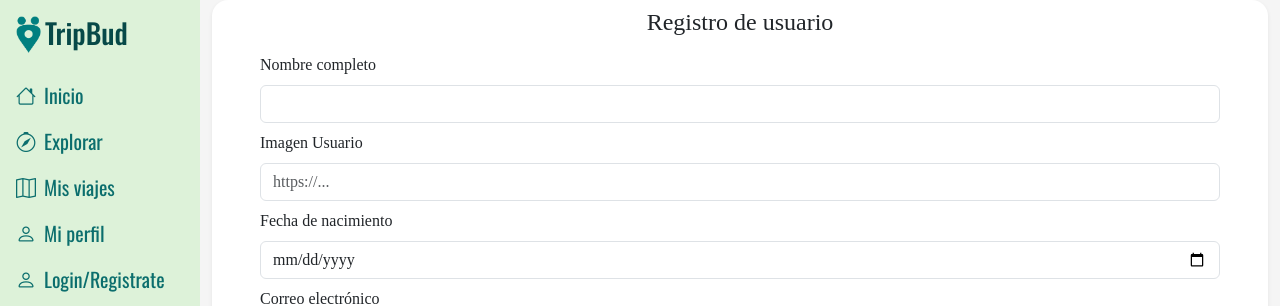
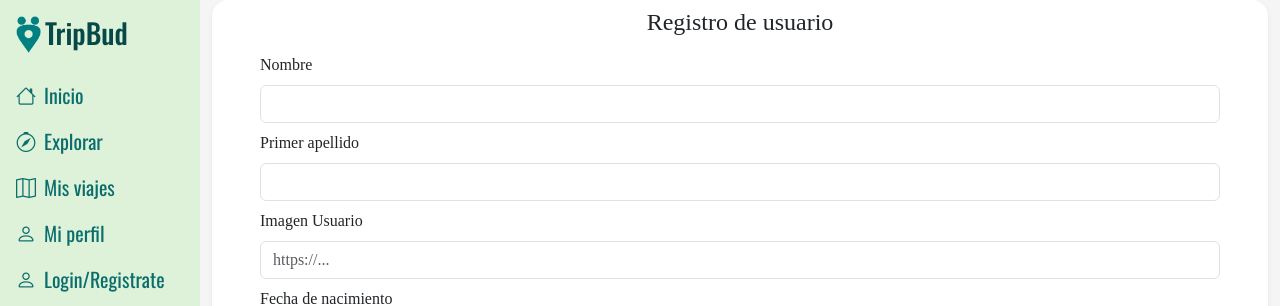
Before and after one commit to perezcastillopol/Frontend-Proyecto-Final-Grupo-3-mfpfsdev, an Angular app: page /register in a window 1280 px wide. Shown: the top 306 px of the page. Built offline with nearby package versions, Linux system fonts and the light colour scheme; no server answers.

Commit message:
Se añade campo apellido al front

```diff
--- a/src/app/pages/user-form/user-form.component.html
+++ b/src/app/pages/user-form/user-form.component.html
@@ -4,12 +4,22 @@
 				<h2 class="card-title mb-3 text-center" style="font-size: 1.5rem;">Registro de usuario</h2>
 				<form [formGroup]="userForm" (ngSubmit)="getDataForm()">
 					<div class="mb-2">
-						<label for="name" class="form-label">Nombre completo</label>
+						<label for="name" class="form-label">Nombre</label>
 						<input type="text" class="form-control" id="name" name="name" formControlName="name">
 						@if (checkForm('required', 'name')){
 							<p class="form-error">El campo es obligatorio</p>
 						}
-						@if (checkForm('minlength', 'first_name')){
+						@if (checkForm('minlength', 'name')){
+							<p class="form-error">El campo debe tener mínimo tres caracteres</p>
+						}
+					</div>
+					<div class="mb-2">
+						<label for="last_name" class="form-label">Primer apellido</label>
+						<input type="text" class="form-control" id="last_name" name="last_name" formControlName="last_name">
+						@if (checkForm('required', 'last_name')){
+							<p class="form-error">El campo es obligatorio</p>
+						}
+						@if (checkForm('minlength', 'last_name')){
 							<p class="form-error">El campo debe tener mínimo tres caracteres</p>
 						}
 					</div>
--- a/src/app/pages/user-form/user-form.component.ts
+++ b/src/app/pages/user-form/user-form.component.ts
@@ -30,6 +30,10 @@ export class UserFormComponent {
   constructor() {
     this.userForm = new FormGroup({
       name: new FormControl('', [
+        Validators.required,
+        Validators.minLength(3),
+      ]),
+      last_name: new FormControl('', [
         Validators.required,
         Validators.minLength(3),
       ]),
```
